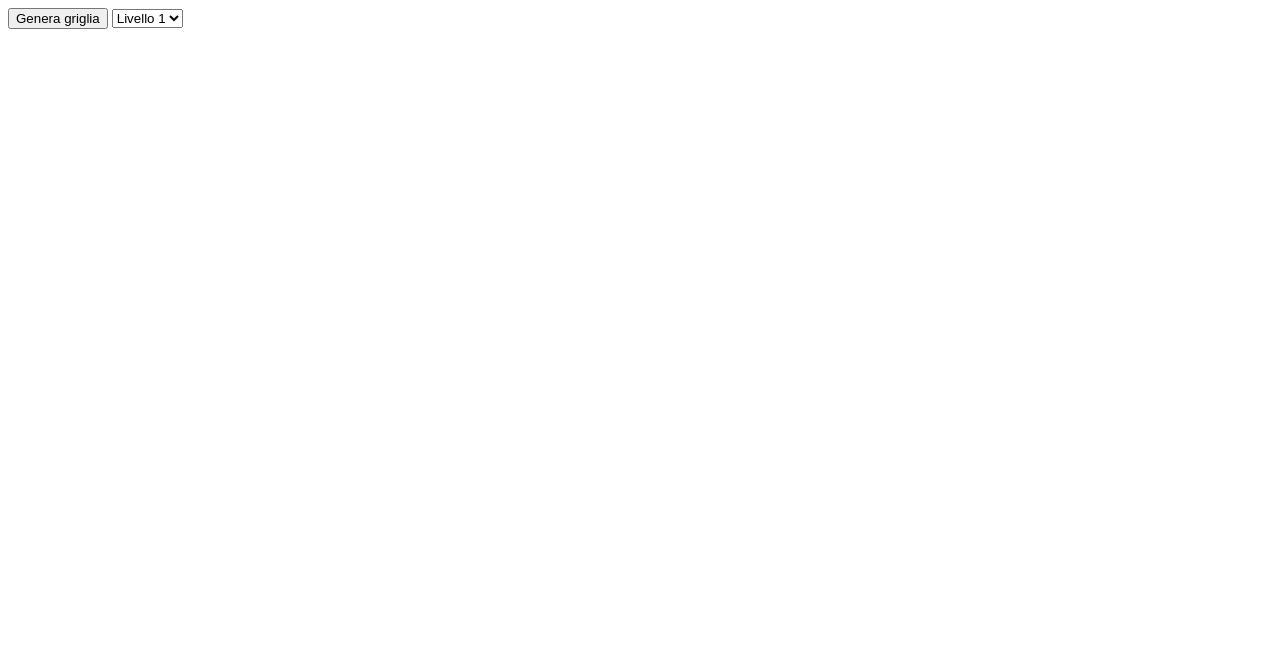
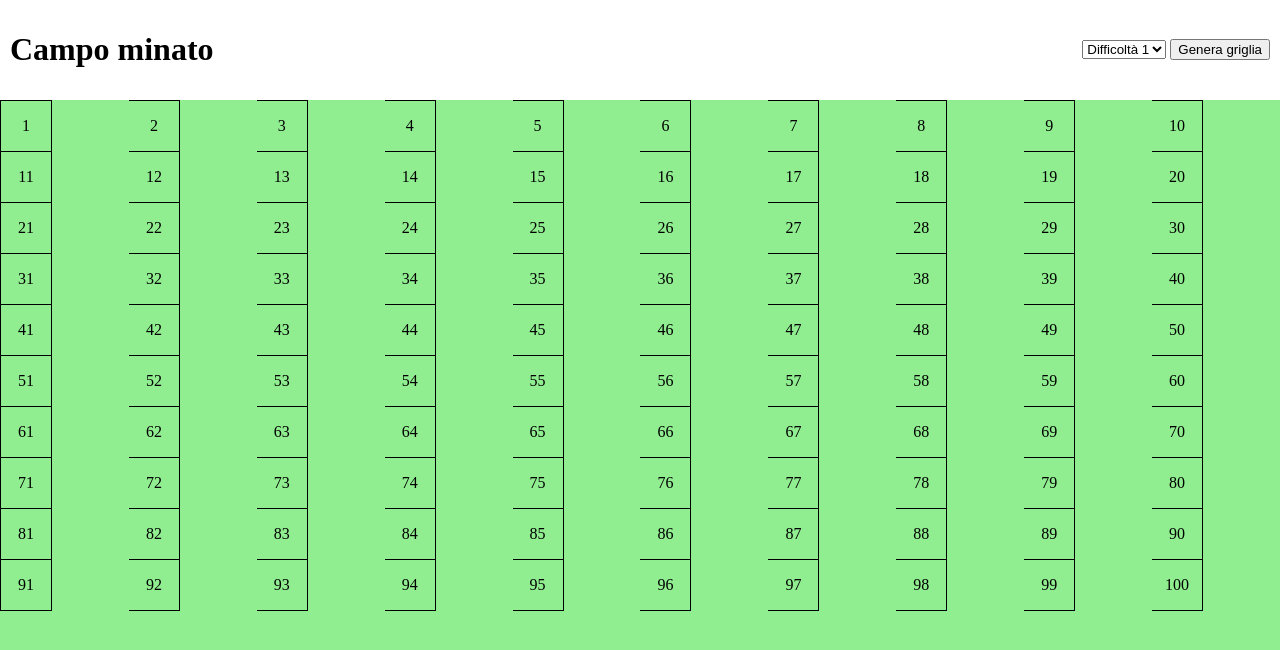
Before and after one commit to AdamBenDev/js-campominato-grid, a plain HTML site: page js-campominato-grid-main/index.html in a window 1280 px wide. Both pictures are taken after a click on the button "Genera griglia". Drawn offline with Linux system fonts and the light colour scheme.

Commit message:
html and click fix

```diff
--- a/js-campominato-grid-main/assets/style.css
+++ b/js-campominato-grid-main/assets/style.css
@@ -0,0 +1,36 @@
+
+body {
+    margin: 0;
+    background-color: lightgreen;
+}
+.navbar {
+    display: flex;
+    justify-content: space-between;
+    align-items: center;
+    background-color: white;
+    padding: 10px;
+}
+.grid {
+    display: grid;
+    margin: 0 auto; /* Centra la griglia nella pagina */
+}
+.cell {
+    width: 50px;
+    height: 50px;
+    text-align: center;
+    line-height: 50px;
+
+     /* Rimuove gli spazi tra le celle */
+     border-top-width :0 ;
+     border-left-width :0 ;
+     border-bottom-width :1px ;
+     border-right-width :1px ;
+     border-style :solid ;
+}
+.selected {
+   background-color :lightblue ;
+}
+
+/* Aggiunge un bordo alla prima riga e alla prima colonna della griglia */
+.cell:nth-child(-n+10) {border-top-width :1px ;}
+.cell:nth-child(10n+1) {border-left-width :1px ;}
--- a/js-campominato-grid-main/index.html
+++ b/js-campominato-grid-main/index.html
@@ -1,26 +1,29 @@
 <!DOCTYPE html>
-<html lang="en">
-
-<head>
-    <meta charset="UTF-8">
-    <meta http-equiv="X-UA-Compatible" content="IE=edge">
-    <meta name="viewport" content="width=device-width, initial-scale=1.0">
-    <title>Document</title>
-    <link rel="stylesheet" href="./assets/style.css">
-</head>
-
-<body>
+<html>
+    <head>
+        <meta charset="utf-8">
+        <title>Griglia di Gioco</title>
+        <link rel="stylesheet" href="./assets/style.css">
 
 
-    <button id="generate-grid-button">Genera griglia</button>
-    <select id="difficulty-select">
-        <option value="1">Livello 1</option>
-        <option value="2">Livello 2</option>
-        <option value="3">Livello 3</option>
-    </select>
-    <div id="grid-container"></div>
+    </head>
+    <body>
+        <div class="navbar">
+            <h1>Campo minato</h1>
 
-    <script src="./main.js"></script>
-</body>
+            <div>
+              <select id="difficulty-select">
+                  <option value="1">Difficoltà 1</option>
+                  <option value="2">Difficoltà 2</option>
+                  <option value="3">Difficoltà 3</option>
+              </select>
 
+              <button id="generate-btn">Genera griglia</button>
+          </div>
+
+        </div>
+
+        <div class="grid" id="grid"></div>
+        <script src="main.js"></script>
+    </body>
 </html>
--- a/js-campominato-grid-main/main.js
+++ b/js-campominato-grid-main/main.js
@@ -5,36 +5,49 @@ Quando l'utente clicca su ogni cella, la cella cliccata si colora di azzurro ed
 
 
 
-//* Otteniamo gli elementi HTML che useremo
+const generateBtn = document.querySelector('#generate-btn');
+const grid = document.querySelector('#grid');
+const difficultySelect = document.querySelector('#difficulty-select');
 
-const generateGridButton = document.getElementById("generate-grid-button");
-const difficultySelect = document.getElementById("difficulty-select");
-const gridContainer = document.getElementById("grid-container");
+generateBtn.addEventListener('click', () => {
+    // Cancella la griglia precedente
+    grid.innerHTML = '';
 
-//* Aggiungiamo un evento click al bottone "Genera griglia"
+    // Ottieni la difficoltà scelta dall'utente
+    const difficulty = parseInt(difficultySelect.value);
 
+    let gridSize;
 
-generateGridButton.addEventListener("click", function() {
+    switch (difficulty) {
+      case 1:
+          gridSize = { rows: 10, columns: 10 };
+          break;
 
-    //* Leggiamo il livello di difficoltà scelto dall'utente
+      case 2:
+          gridSize = { rows: 9, columns: 9 };
+          break;
 
-    const difficultyLevel = parseInt(difficultySelect.value);
+      case 3:
+          gridSize = { rows: 7, columns:7 };
+          break;
 
-    //* Calcoliamo il numero di celle, righe e colonne in base al livello di difficoltà scelto
+      default:
+          gridSize = { rows :10 , columns :10};
+     }
 
-    let numCells, numRows, numCols;
-    if (difficultyLevel === 1) {
-        numCells = 100;
-        numRows = 10;
-        numCols = 10;
-    } else if (difficultyLevel === 2) {
-        numCells = 81;
-        numRows = 9;
-        numCols = 9;
-    } else if (difficultyLevel === 3) {
-        numCells = 49;
-        numRows = 7;
-        numCols = 7;
-    }
+     // Imposta il numero di colonne della griglia in base alla difficoltà scelta
+     grid.style.gridTemplateColumns = `repeat(${gridSize.columns}, auto)`;
 
-})
+     for (let i = 1; i <= gridSize.rows * gridSize.columns; i++) {
+         const cell = document.createElement('div');
+         cell.classList.add('cell');
+         cell.textContent = i;
+
+         cell.addEventListener('click', (event) => {
+             event.target.classList.add('selected');
+             console.log(`Hai cliccato sulla casella ${i}`);
+         });
+
+         grid.appendChild(cell);
+     }
+});
```
